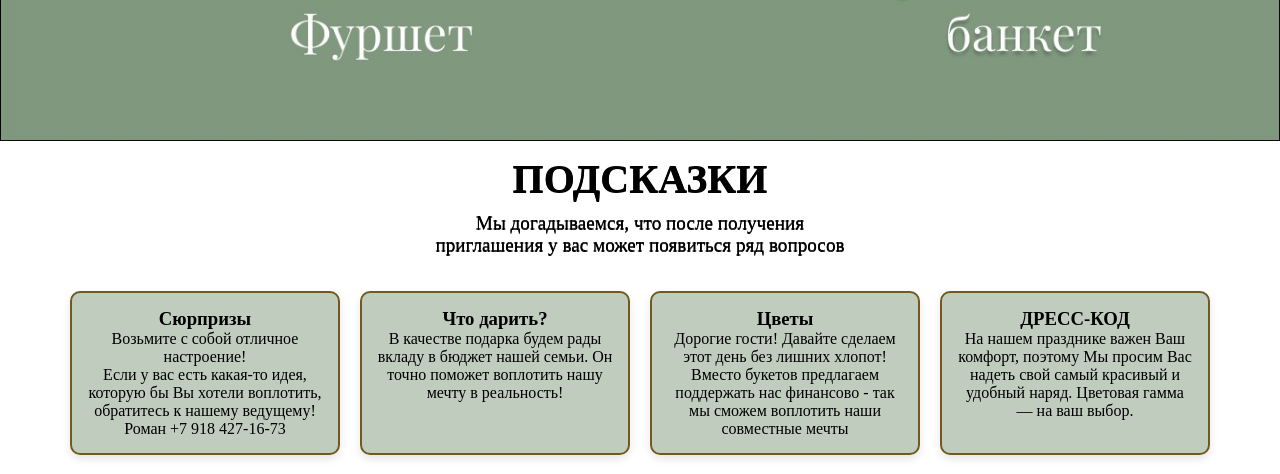
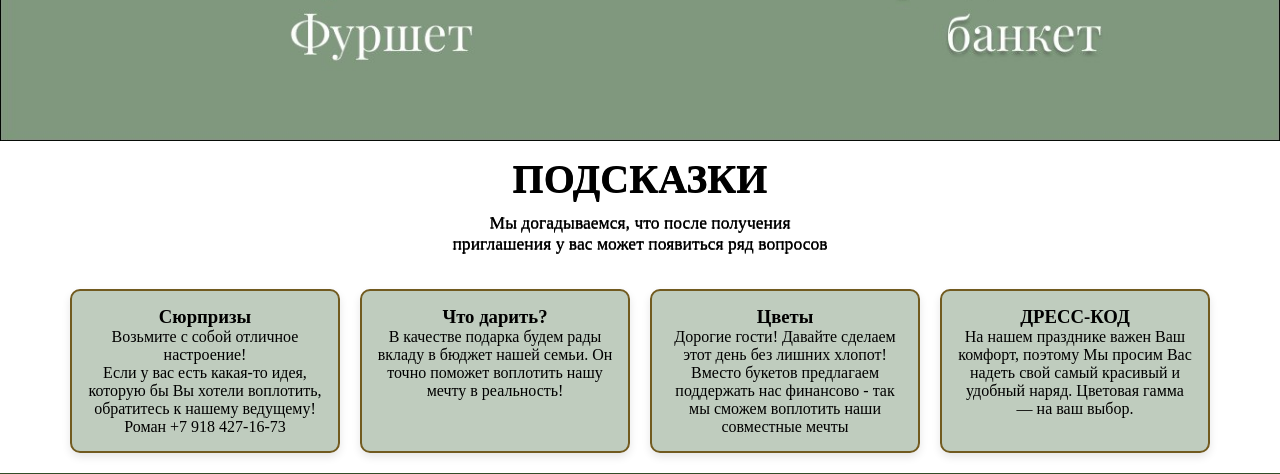
Before and after one commit to rokman87/invitation_site, a FastAPI app: page / in a window 1280 px wide. Shown: the part 3582-4056 px from the top of the page. Run offline with FastAPI, Linux system fonts and the light colour scheme; some web fonts are replaced.

Commit message:
text flowers

```diff
--- a/static/css/style.css
+++ b/static/css/style.css
@@ -233,7 +233,7 @@
 }
 
 .hints-section-head h4 {
-    font-size: 1.2rem;
+    font-size: 1.1rem;
     font-weight: normal;
 }
 
```
